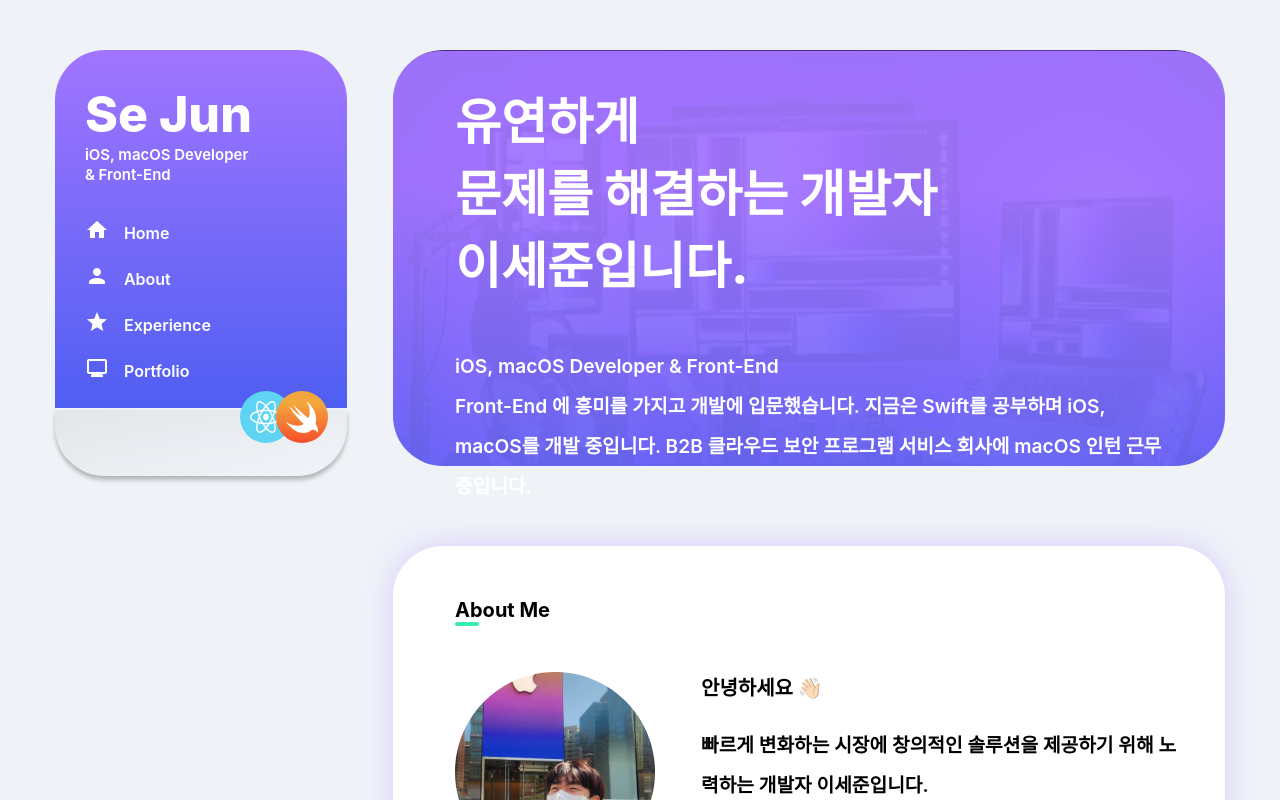
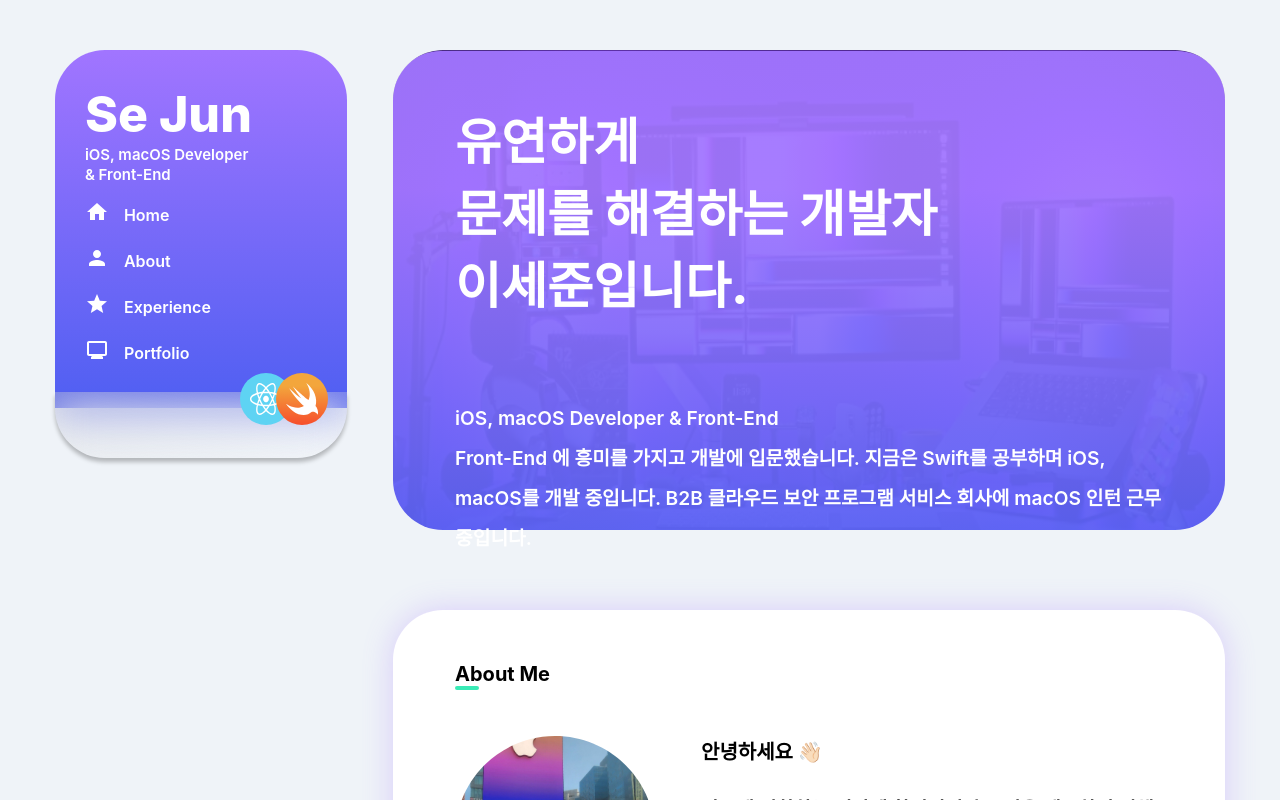
Before and after one commit to YimKeul/YimKeul.github.io, a React (Create React App) app: page / in a window 1280 px wide. Shown: the top 800 px of the page. Built offline with nearby package versions, Linux system fonts and the light colour scheme.

Commit message:
fix : window bug

```diff
--- a/src/components/Navigator.jsx
+++ b/src/components/Navigator.jsx
@@ -6,7 +6,6 @@ import { MdHome, MdPerson, MdOutlineStar, MdMonitor } from "react-icons/md";
 
 const Navigator = () => {
   return (
-    <>
     <S.container>
       <S.inner>
         <S.name>Se Jun</S.name>
@@ -15,7 +14,7 @@ const Navigator = () => {
           iOS, macOS Developer
           <br />& Front-End
         </S.position>
-          <div style={{ marginTop: "2.12rem" }} />
+        <div style={{ marginTop: "1rem" }} />
         <NavBox to={"home"} icon={<MdHome />} title={"Home"} />
         <NavBox to={"about"} icon={<MdPerson />} title={"About"} />
         <NavBox
@@ -32,7 +31,6 @@ const Navigator = () => {
         </S.outer>
       </S.glass>
     </S.container>
-    </>
   );
 };
 
--- a/src/pages/Home.jsx
+++ b/src/pages/Home.jsx
@@ -57,7 +57,7 @@ const Home = () => {
 const S = {
   container: styled.div`
     width: 52rem;
-    height: 26rem;
+    height: 30rem;
     border-radius: 3.125rem;
     background-image: url(${bgcard});
     background-repeat: no-repeat;
@@ -76,7 +76,7 @@ const S = {
     }
   `,
   inner: styled.div`
-    margin-block: 2rem;
+    margin-block: 3.25rem;
     padding-inline: 3.88rem;
     @media screen and (max-width: 1023px) {
       margin: 0;
@@ -115,9 +115,9 @@ const S = {
     font-style: normal;
     font-weight: 600;
     line-height: 2.5rem;
-    margin-top: 3rem;
+    margin-top: 5rem;
     @media screen and (max-width: 1023px) {
-      // margin-top: 1rem;
+      margin-top: 2rem;
       line-height: 2rem;
     }
   `,
```
Lines whose indentation alone changed are shown as unchanged.
